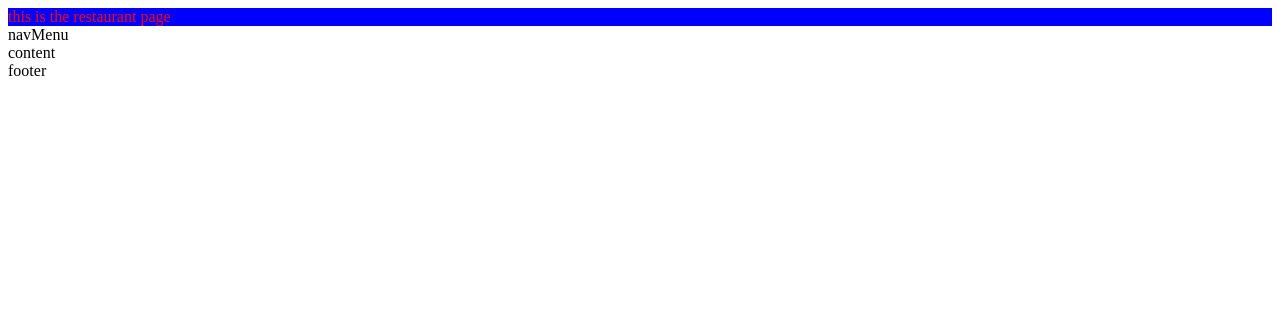
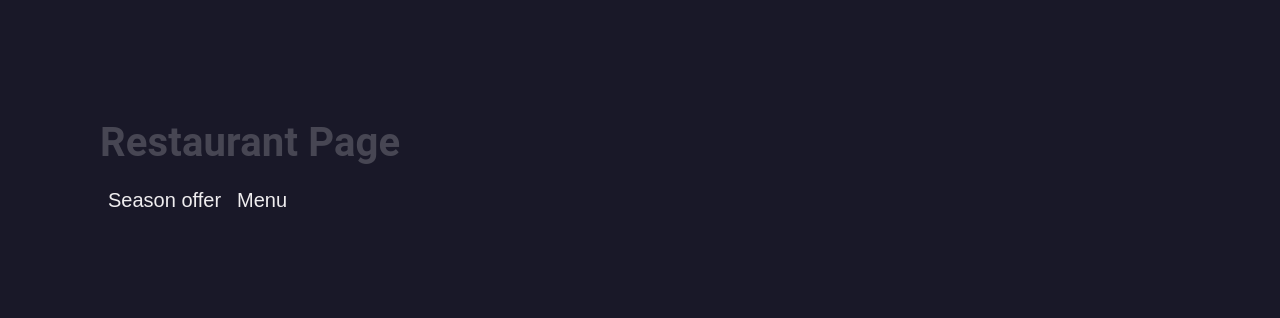
Before and after one commit to amrashrv/restaurantPage, a website built with webpack: page dist/index.html in a window 1280 px wide. Built offline with nearby package versions, Linux system fonts and the light colour scheme.

Commit message:
transform html to dom

```diff
--- a/package.json
+++ b/package.json
@@ -22,7 +22,9 @@
     "webpack-cli": "^4.6.0"
   },
   "dependencies": {
+    "css-loader": "^5.2.4",
     "loadash": "^1.0.0",
-    "lodash": "^4.17.21"
+    "lodash": "^4.17.21",
+    "style-loader": "^2.0.0"
   }
 }
--- /dev/null
+++ b/src/components/content/content.js
@@ -0,0 +1,18 @@
+export const seasonOfferContentCreator = () => {
+
+    const content = document.querySelector('#content')
+    const contentBox = document.createElement('div')
+    contentBox.setAttribute('id', 'contentBox')
+    contentBox.innerHTML = '<p>Lorem ipsum dolor sit amet, consectetur adipiscing elit. Maecenas consequat id velit quis vestibulum. Nam id orci eu urna mollis porttitor. Nunc nisi ante, gravida at velit eu, aliquet sodales dui. Sed laoreet condimentum nisi a egestas.</p> <p>Donec interdum ante ut enim consequat, quis varius nulla dapibus. Vivamus mollis fermentum augue a varius. Vestibulum in sapien at lectus gravida lobortis vulputate sed metus. Duis scelerisque justo et maximus efficitur. Donec eu eleifend quam. Curabitur aliquet commodo sapien eget vestibulum. Vestibulum ante ipsum primis in faucibus orci luctus et ultrices posuere cubilia Curae; Vestibulum vel aliquet nunc, finibus posuere lorem. Suspendisse consectetur volutpat est ut ornare.</p>'
+    content.appendChild(contentBox)
+    return contentBox
+}
+export const menuContentCreator = () => {
+
+    const content = document.querySelector('#content')
+    const contentBox = document.createElement('div')
+    contentBox.setAttribute('id', 'contentBox')
+    contentBox.innerHTML = '<p>Quisque sit amet turpis leo. Maecenas sed dolor mi. Pellentesque varius elit in neque ornare commodo ac non tellus. Mauris id iaculis quam. Donec eu felis quam. Morbi tristique lorem eget iaculis consectetur. Class aptent taciti sociosqu ad litora torquent per conubia nostra, per inceptos himenaeos. Aenean at tellus eget risus tempus ultrices. Nam condimentum nisi enim, scelerisque faucibus lectus sodales at.</p>'
+    content.appendChild(contentBox)
+    return contentBox
+}
--- a/src/components/header/header.js
+++ b/src/components/header/header.js
@@ -1,2 +1,7 @@
-const headerContent = () => "this is the restaurant page"
+const headerContent = () => {
+    const element = document.createElement('h1');
+    element.innerHTML = "Restaurant Page";
+    element.setAttribute('id', 'header')
+    return element;
+}
 export default headerContent;
--- /dev/null
+++ b/src/components/nav/nav.js
@@ -0,0 +1,17 @@
+import { menuContentCreator, seasonOfferContentCreator } from "../content/content";
+
+
+export const firstTab = () => {
+    const firstButton = document.createElement('button');
+    firstButton.setAttribute('id','tabOneButton');
+    firstButton.innerHTML = "Season offer";
+    firstButton.addEventListener('click', (e) => {seasonOfferContentCreator()})
+    return firstButton;
+}
+export const secondTab = () =>{
+    const secondButton = document.createElement('button');
+    secondButton.setAttribute('id','tabTwoButton');
+    secondButton.innerHTML = "Menu";
+    secondButton.addEventListener('click', (e) => {menuContentCreator()})
+    return secondButton;
+}
--- a/src/index.js
+++ b/src/index.js
@@ -1,28 +1,11 @@
-import headerContent from './components/header/header';
+import headerContent from "./components/header/header";
+import {firstTab, secondTab} from './components/nav/nav'
 
-const content = document.querySelector("#content");
+const initializeApp = () => {
+    const content = document.querySelector("#content");
+    content.appendChild(headerContent());
+    content.appendChild(firstTab());
+    content.appendChild(secondTab());
 
-const contentStarter = ( tag, text, style) => {
-    const element = document.createElement(tag);
-    element.innerHTML = text;
-    element.style = style
-    return element;
 }
-
-function header () {
-    return contentStarter("div", headerContent(), ("color: red ; background: blue"));
-}
-function navMenu () {
-    return contentStarter("span", "navMenu")
-}
-function container () {
-    return contentStarter("div", "content")
-}
-function footer () {
-    return contentStarter("div", "footer")
-}
-
-content.appendChild(header());
-content.appendChild(navMenu());
-content.appendChild(container());
-content.appendChild(footer())
+initializeApp();
--- /dev/null
+++ b/src/main.css
@@ -0,0 +1,98 @@
+body {
+    background: #191828;
+    color: #efedef;
+    font-family: "Roboto", Arial, Helvetica, sans-serif;
+    font-size: 16px;
+    font-weight: 300;
+    letter-spacing: 0.01em;
+    line-height: 1.6em;
+    margin: 0;
+    padding: 100px; }
+#header {
+  font-size: 40px ;
+  line-height: 0.8em ;
+  color: rgba(255,255,255,0.2)
+}
+#tabOneButton,
+#tabTwoButton{
+  border-color: transparent;
+  background-color:#191828;
+  color: #efedef;
+  font-size: 20px;
+
+}
+#tabOneButton:hover,
+#tabTwoButton:hover {
+  color: #efedef;
+  border-bottom-color: orangered;
+}
+/* button:focus,
+input:focus,
+textarea:focus,
+select:focus {
+    outline: none; }
+
+.tabs {
+    display: block;
+    display: -webkit-flex;
+    display: -moz-flex;
+    display: flex;
+    -webkit-flex-wrap: wrap;
+    -moz-flex-wrap: wrap;
+    flex-wrap: wrap;
+    margin: 0;
+    overflow: hidden; }
+    .tabs [class^="tab"] label,
+    .tabs [class*=" tab"] label {
+      color: #efedef;
+      cursor: pointer;
+      display: block;
+      font-size: 1.1em;
+      font-weight: 300;
+      line-height: 1em;
+      padding: 2rem 0;
+      text-align: center; }
+    .tabs [class^="tab"] [type="radio"],
+    .tabs [class*=" tab"] [type="radio"] {
+      border-bottom: 1px solid rgba(239, 237, 239, 0.5);
+      cursor: pointer;
+      -webkit-appearance: none;
+      -moz-appearance: none;
+      appearance: none;
+      display: block;
+      width: 100%;
+      -webkit-transition: all 0.3s ease-in-out;
+      -moz-transition: all 0.3s ease-in-out;
+      -o-transition: all 0.3s ease-in-out;
+      transition: all 0.3s ease-in-out; }
+      .tabs [class^="tab"] [type="radio"]:hover, .tabs [class^="tab"] [type="radio"]:focus,
+      .tabs [class*=" tab"] [type="radio"]:hover,
+      .tabs [class*=" tab"] [type="radio"]:focus {
+        border-bottom: 1px solid #fd264f; }
+      .tabs [class^="tab"] [type="radio"]:checked,
+      .tabs [class*=" tab"] [type="radio"]:checked {
+        border-bottom: 2px solid #fd264f; }
+      .tabs [class^="tab"] [type="radio"]:checked + div,
+      .tabs [class*=" tab"] [type="radio"]:checked + div {
+        opacity: 1; }
+      .tabs [class^="tab"] [type="radio"] + div,
+      .tabs [class*=" tab"] [type="radio"] + div {
+        display: block;
+        opacity: 0;
+        padding: 2rem 0;
+        width: 90%;
+        -webkit-transition: all 0.3s ease-in-out;
+        -moz-transition: all 0.3s ease-in-out;
+        -o-transition: all 0.3s ease-in-out;
+        transition: all 0.3s ease-in-out; }
+    .tabs .tab-2 {
+      width: 50%; }
+      .tabs .tab-2 [type="radio"] + div {
+        width: 200%;
+        margin-left: 200%; }
+      .tabs .tab-2 [type="radio"]:checked + div {
+        margin-left: 0; }
+      .tabs .tab-2:last-child [type="radio"] + div {
+        margin-left: 100%; }
+      .tabs .tab-2:last-child [type="radio"]:checked + div {
+        margin-left: -100%; } */
```
Also changed, not shown: dist/index.html, dist/main.js, 1 other file.
